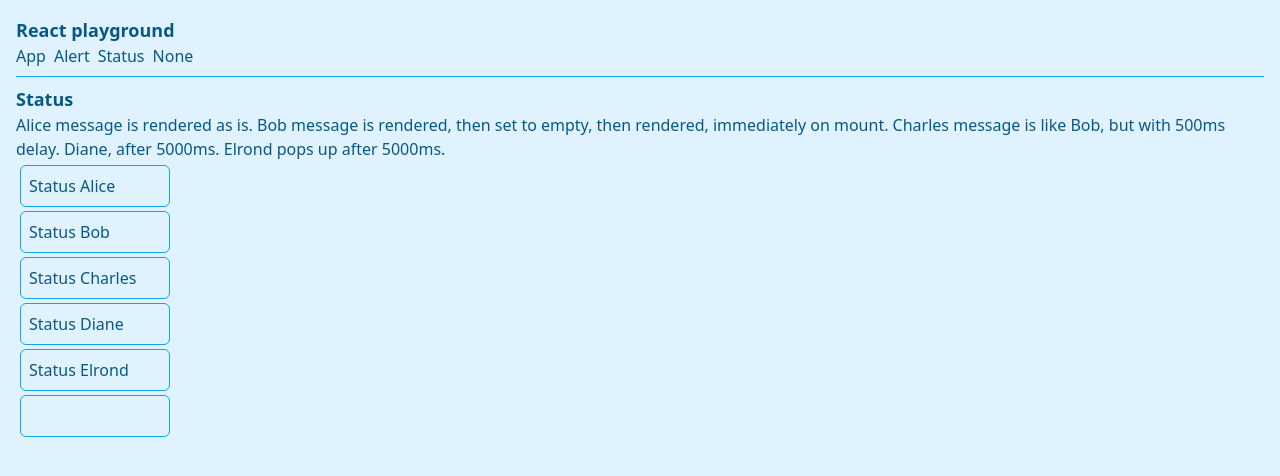
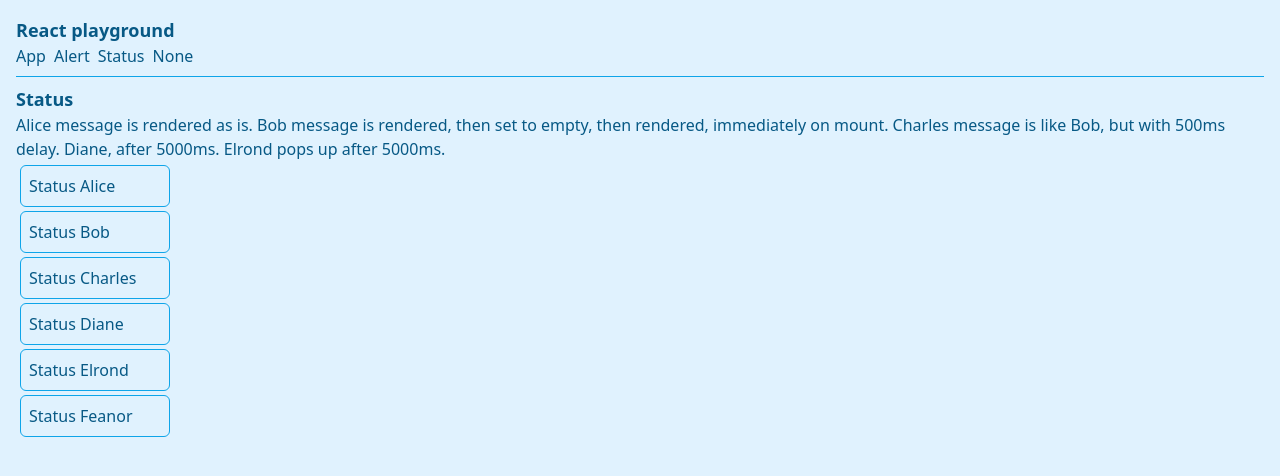
Before and after one commit to luismartinezs/react-playground, a React (Vite) app: page /status in a window 1280 px wide. Shown: the top 476 px of the page. Built offline with nearby package versions, Linux system fonts and the light colour scheme.

Commit message:
feat: feanor quick

```diff
--- a/src/components/StatusOnLoad/StatusOnLoad.tsx
+++ b/src/components/StatusOnLoad/StatusOnLoad.tsx
@@ -54,7 +54,7 @@ const StatusOnLoad = () => {
       timer2 = setTimeout(() => {
         setFeanor(MSG.feanor)
       }, 500)
-    }, 5000)
+    }, 500)
     return () => {
       clearTimeout(timer2)
       clearTimeout(timer)
```
